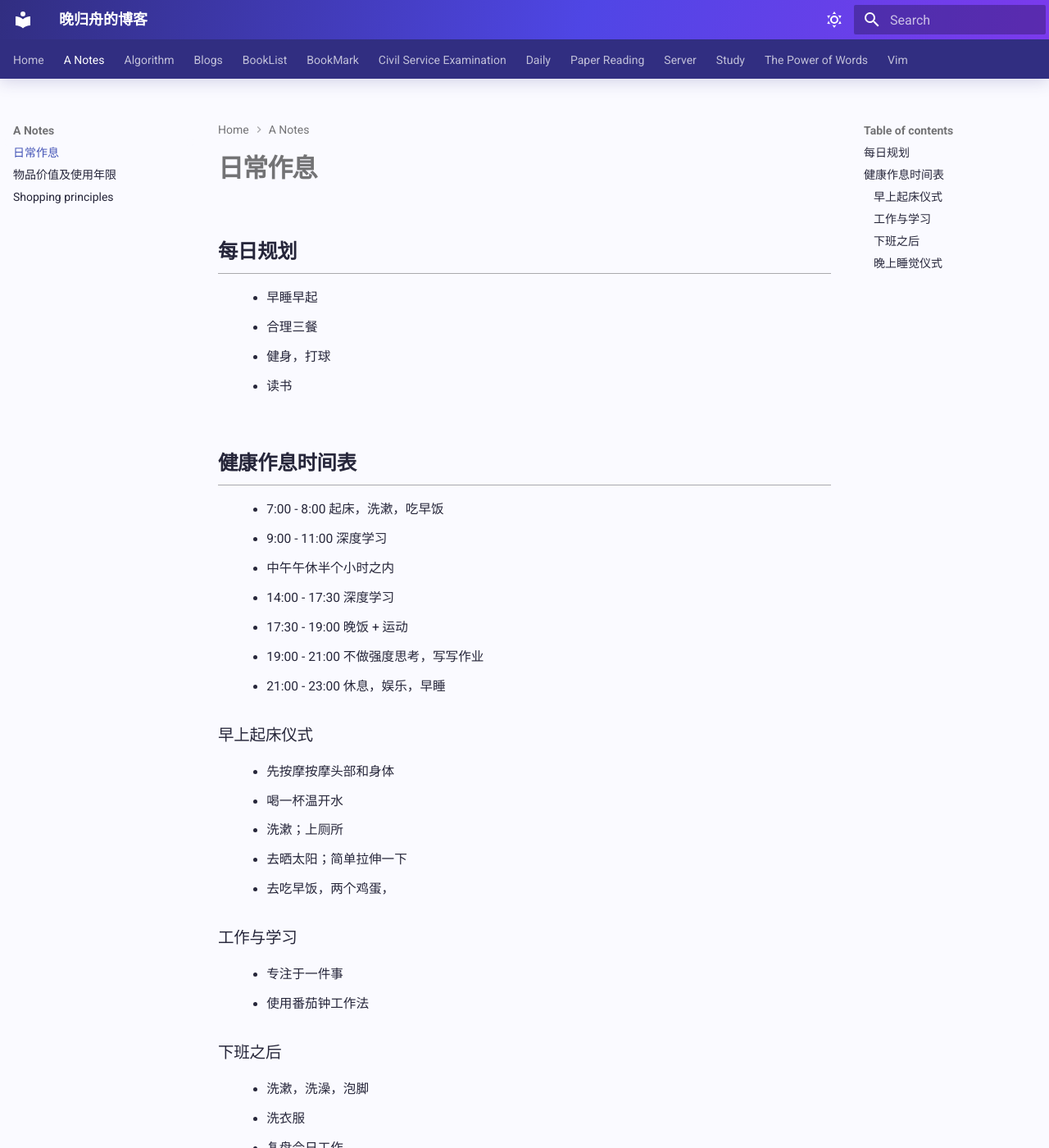
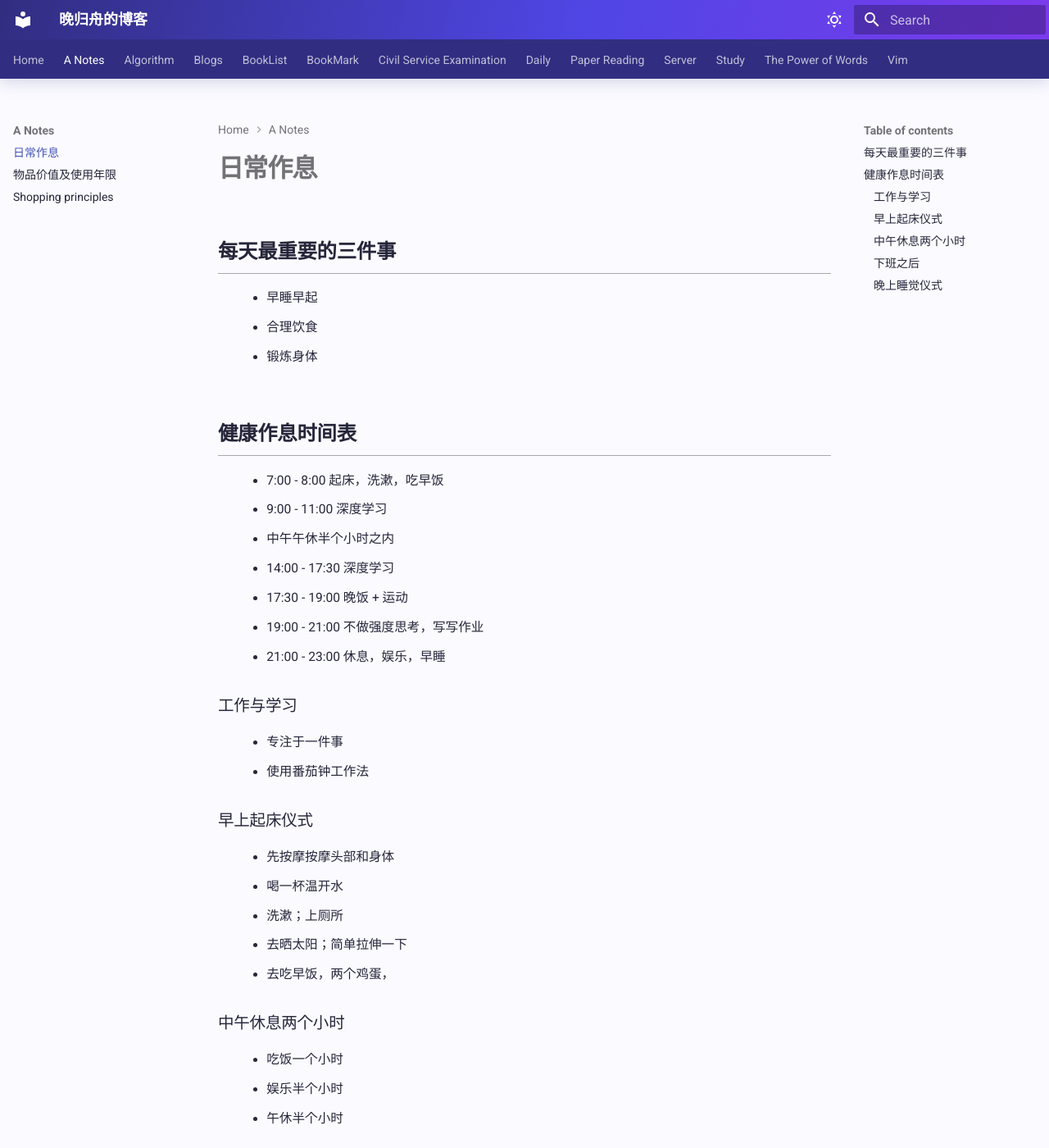
Before and after one commit to WGZ-W/wgz-w.github.io, an MkDocs documentation site: the page built from docs/A-Notes/daily-routine-log.md, in a window 1280 px wide and 1400 px high. Shown: the whole window at 82% size. Built offline with MkDocs 1.6.1 and Material for MkDocs 9.7.7, drawn with Linux system fonts in a browser that asks for light colours.

Commit message:
update daily routine content

```diff
--- a/docs/A-Notes/daily-routine-log.md
+++ b/docs/A-Notes/daily-routine-log.md
@@ -2,11 +2,10 @@
 
 # 日常作息
 
-## 每日规划
+## 每天最重要的三件事
 - 早睡早起
-- 合理三餐
-- 健身，打球
-- 读书
+- 合理饮食
+- 锻炼身体
 
 ## 健康作息时间表
 
@@ -19,6 +18,11 @@
 - 21:00 - 23:00 休息，娱乐，早睡
 
 
+### 工作与学习
+- 专注于一件事
+- 使用番茄钟工作法
+
+
 ### 早上起床仪式
 - 先按摩按摩头部和身体
 - 喝一杯温开水
@@ -27,18 +31,19 @@
 - 去吃早饭，两个鸡蛋，
 
 
-### 工作与学习
-- 专注于一件事
-- 使用番茄钟工作法
+### 中午休息两个小时
+- 吃饭一个小时
+- 娱乐半个小时
+- 午休半个小时
 
 
 ### 下班之后
+- 晚上 9 点之后不吃东西
 - 洗漱，洗澡，泡脚
 - 洗衣服
 - 复盘今日工作
 - 看动漫，看电影，看记录片，综艺
 - 看小说，Harry Potter，各种类型书籍
-- 睡觉
 
 
 ### 晚上睡觉仪式
```
